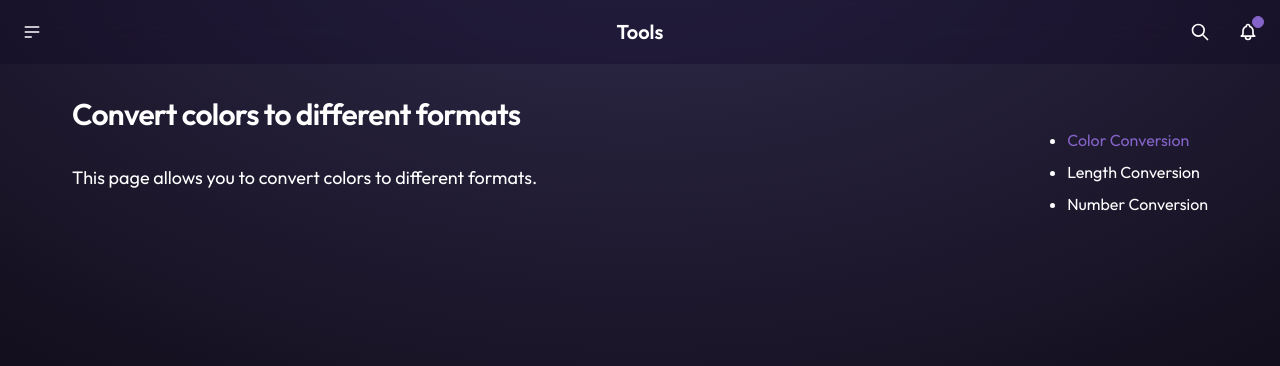
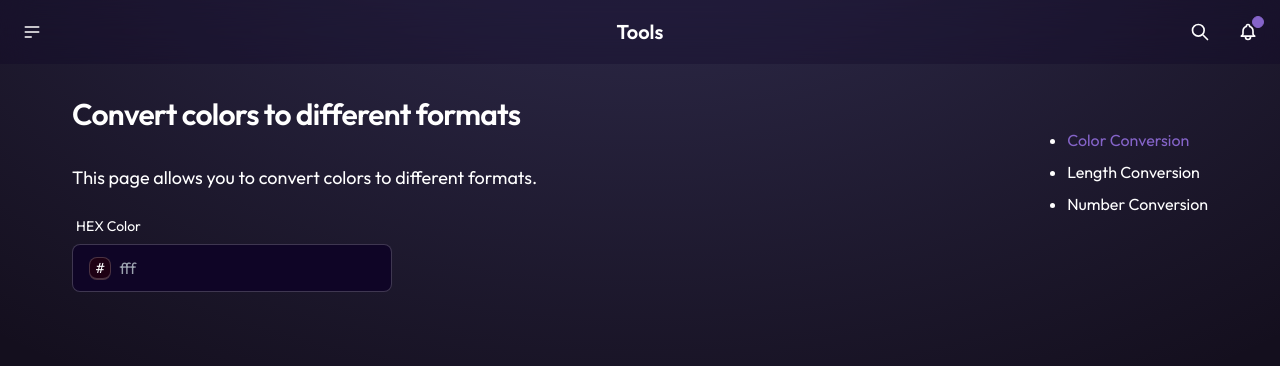
Before and after one commit to nachop51/tooling-svelte, a SvelteKit app: page /converters/colors in a window 1280 px wide. Shown: the top 366 px of the page. Built offline with nearby package versions, Linux system fonts and the light colour scheme.

Commit message:
first test

```diff
--- /dev/null
+++ b/src/lib/components/color-converter.svelte
@@ -0,0 +1,53 @@
+<script lang="ts">
+	let validHex = false
+	let lastValidHex = ''
+	let value = ''
+
+	function handleKeyDown(event: KeyboardEvent & { currentTarget: EventTarget & HTMLInputElement }) {
+		if (
+			(event.keyCode > 64 && event.keyCode < 71) ||
+			event.code === 'Backspace' ||
+			event.code === 'Delete' ||
+			event.code === 'ArrowLeft' ||
+			event.code === 'ArrowRight' ||
+			event.code === 'ArrowUp' ||
+			event.code === 'ArrowDown' ||
+			(event.keyCode > 47 && event.keyCode < 58)
+		) {
+		} else {
+			event.preventDefault()
+		}
+	}
+
+	function handleKeyUp() {
+		validHex = [3, 4, 6, 8].includes(value.length)
+		if (validHex) {
+			console.log('here')
+
+			lastValidHex = value
+		}
+	}
+</script>
+
+<div class="py-4">
+	<div class="flex">
+		<label class="form-control w-full max-w-xs">
+			<div class="label"><span class="label-text">HEX Color</span></div>
+			<label class="input input-bordered flex items-center gap-2">
+				<kbd class="kbd kbd-sm">#</kbd>
+				<input
+					type="text"
+					class="grow"
+					placeholder="fff"
+					maxlength="8"
+					bind:value
+					on:keydown={handleKeyDown}
+					on:input={handleKeyUp}
+				/>
+			</label>
+		</label>
+		{#if lastValidHex}
+			<div class="h-8 w-8" style="background-color: #{lastValidHex};">&nbsp;</div>
+		{/if}
+	</div>
+</div>
--- a/src/routes/converters/colors/+page.svelte
+++ b/src/routes/converters/colors/+page.svelte
@@ -1,5 +1,5 @@
 <script lang="ts">
-	// import ColorConverter from '$lib/components/color-converter.svelte'
+	import ColorConverter from '$lib/components/color-converter.svelte'
 </script>
 
 <h1 class="heading-2 !border-b-0">Convert colors to different formats</h1>
@@ -7,5 +7,5 @@
 <p class="mt-4 text-lg">This page allows you to convert colors to different formats.</p>
 
 <div>
-	<!-- <ColorConverter /> -->
+	<ColorConverter />
 </div>
```
